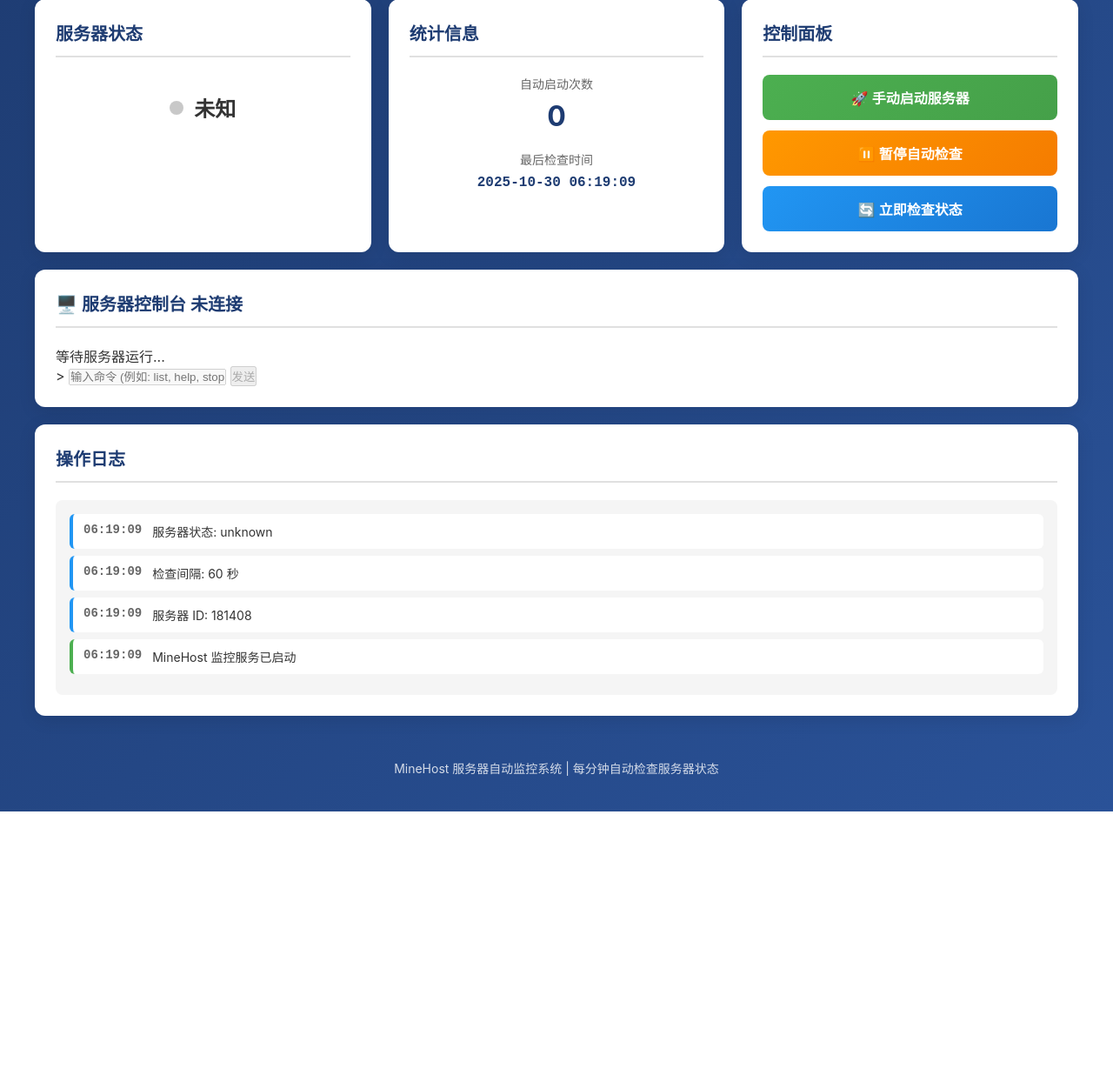
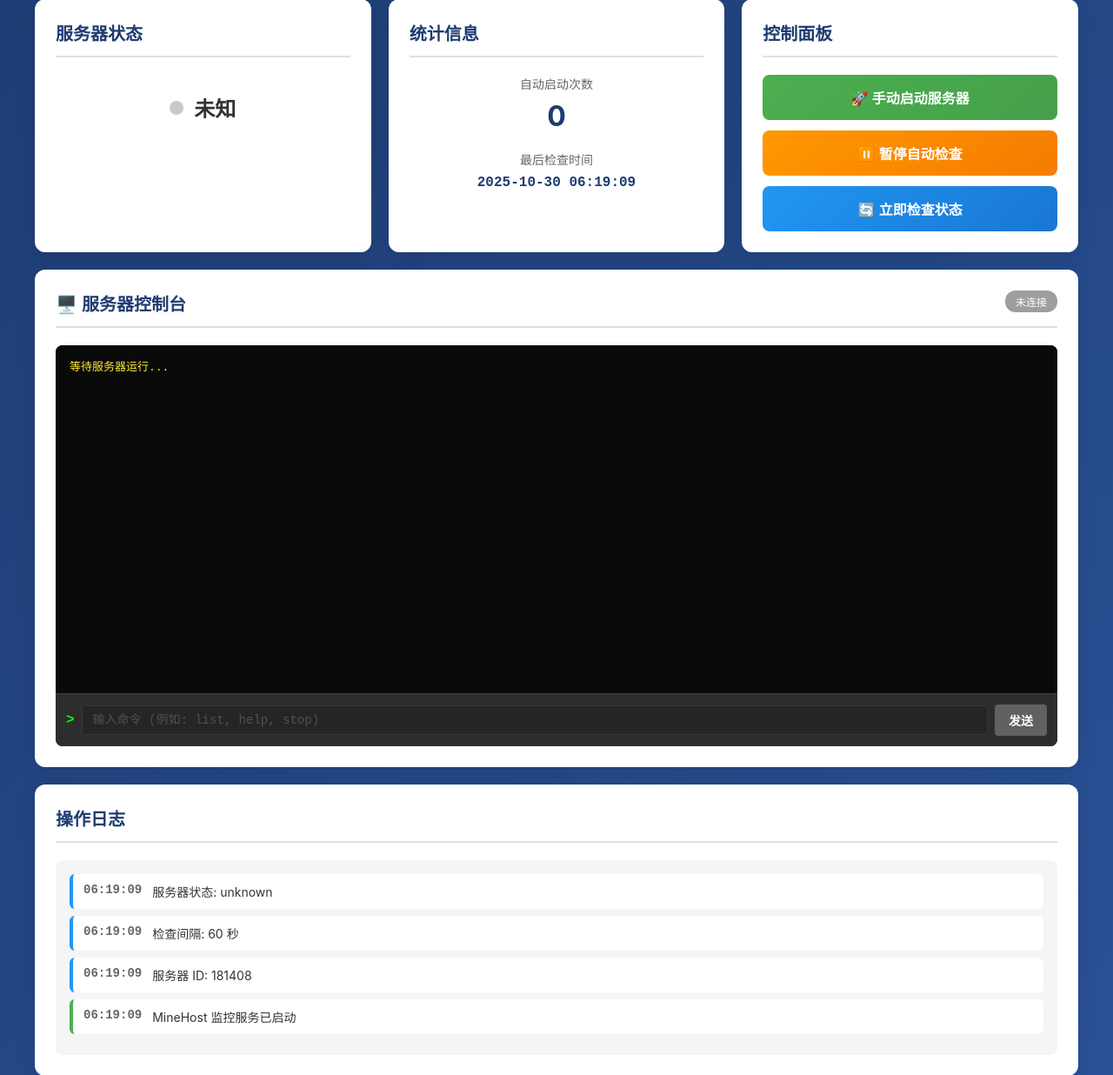
Before and after one commit to SMNETSTUDIO/MineHost-WakeUp, a Flask app: page / in a window 1280 px wide. Shown: the part 131-1367 px from the top of the page at 87% size. Before the commit the page ends 1064 px from the top, so only its background shows below. Run offline with Flask 3, Linux system fonts and the light colour scheme; the visitor is signed in with stand-in values (Sample User, id 1).

Commit message:
Update style.css

```diff
--- a/static/style.css
+++ b/static/style.css
@@ -274,6 +274,145 @@ body {
     background: #757575;
 }
 
+/* 控制台 */
+.console-status {
+    float: right;
+    font-size: 12px;
+    font-weight: normal;
+    padding: 4px 12px;
+    border-radius: 12px;
+    background: #9e9e9e;
+    color: white;
+}
+
+.console-status.connected {
+    background: #4caf50;
+}
+
+.console-status.connecting {
+    background: #ff9800;
+}
+
+.console-container {
+    display: flex;
+    flex-direction: column;
+    background: #1e1e1e;
+    border-radius: 8px;
+    overflow: hidden;
+}
+
+.console-output {
+    height: 400px;
+    overflow-y: auto;
+    padding: 16px;
+    font-family: 'Courier New', 'Consolas', monospace;
+    font-size: 13px;
+    line-height: 1.5;
+    color: #00ff00;
+    background: #0a0a0a;
+}
+
+.console-line {
+    margin-bottom: 4px;
+    word-wrap: break-word;
+}
+
+.console-line.system {
+    color: #ffeb3b;
+}
+
+.console-line.error {
+    color: #f44336;
+}
+
+.console-line.info {
+    color: #2196f3;
+}
+
+.console-line.command {
+    color: #00ffff;
+}
+
+.console-line.timestamp {
+    color: #9e9e9e;
+    font-size: 11px;
+}
+
+.console-input-wrapper {
+    display: flex;
+    align-items: center;
+    background: #2d2d2d;
+    padding: 12px;
+    gap: 8px;
+    border-top: 1px solid #3d3d3d;
+}
+
+.console-prompt {
+    color: #00ff00;
+    font-family: 'Courier New', 'Consolas', monospace;
+    font-size: 16px;
+    font-weight: bold;
+}
+
+.console-input {
+    flex: 1;
+    background: #1e1e1e;
+    border: 1px solid #3d3d3d;
+    color: #00ff00;
+    padding: 8px 12px;
+    font-family: 'Courier New', 'Consolas', monospace;
+    font-size: 14px;
+    border-radius: 4px;
+}
+
+.console-input:focus {
+    outline: none;
+    border-color: #4caf50;
+}
+
+.console-input:disabled {
+    opacity: 0.5;
+    cursor: not-allowed;
+}
+
+.btn-console-send {
+    padding: 8px 16px;
+    background: #4caf50;
+    color: white;
+    border: none;
+    border-radius: 4px;
+    font-size: 14px;
+    font-weight: 600;
+    cursor: pointer;
+    transition: background 0.3s;
+}
+
+.btn-console-send:hover:not(:disabled) {
+    background: #45a049;
+}
+
+.btn-console-send:disabled {
+    background: #616161;
+    cursor: not-allowed;
+}
+
+.console-output::-webkit-scrollbar {
+    width: 8px;
+}
+
+.console-output::-webkit-scrollbar-track {
+    background: #1e1e1e;
+}
+
+.console-output::-webkit-scrollbar-thumb {
+    background: #4caf50;
+    border-radius: 4px;
+}
+
+.console-output::-webkit-scrollbar-thumb:hover {
+    background: #45a049;
+}
+
 /* 页脚 */
 .footer {
     text-align: center;
```
